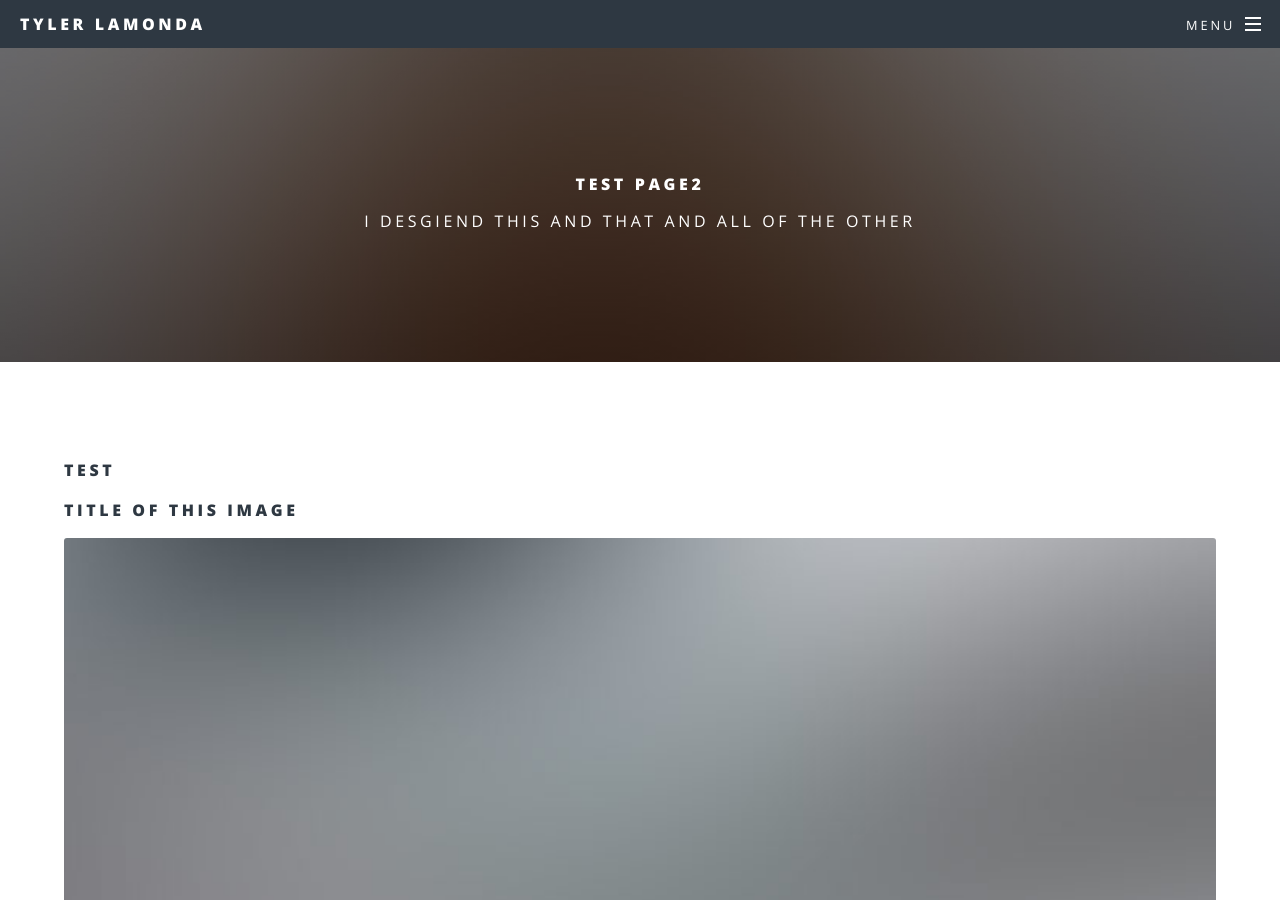
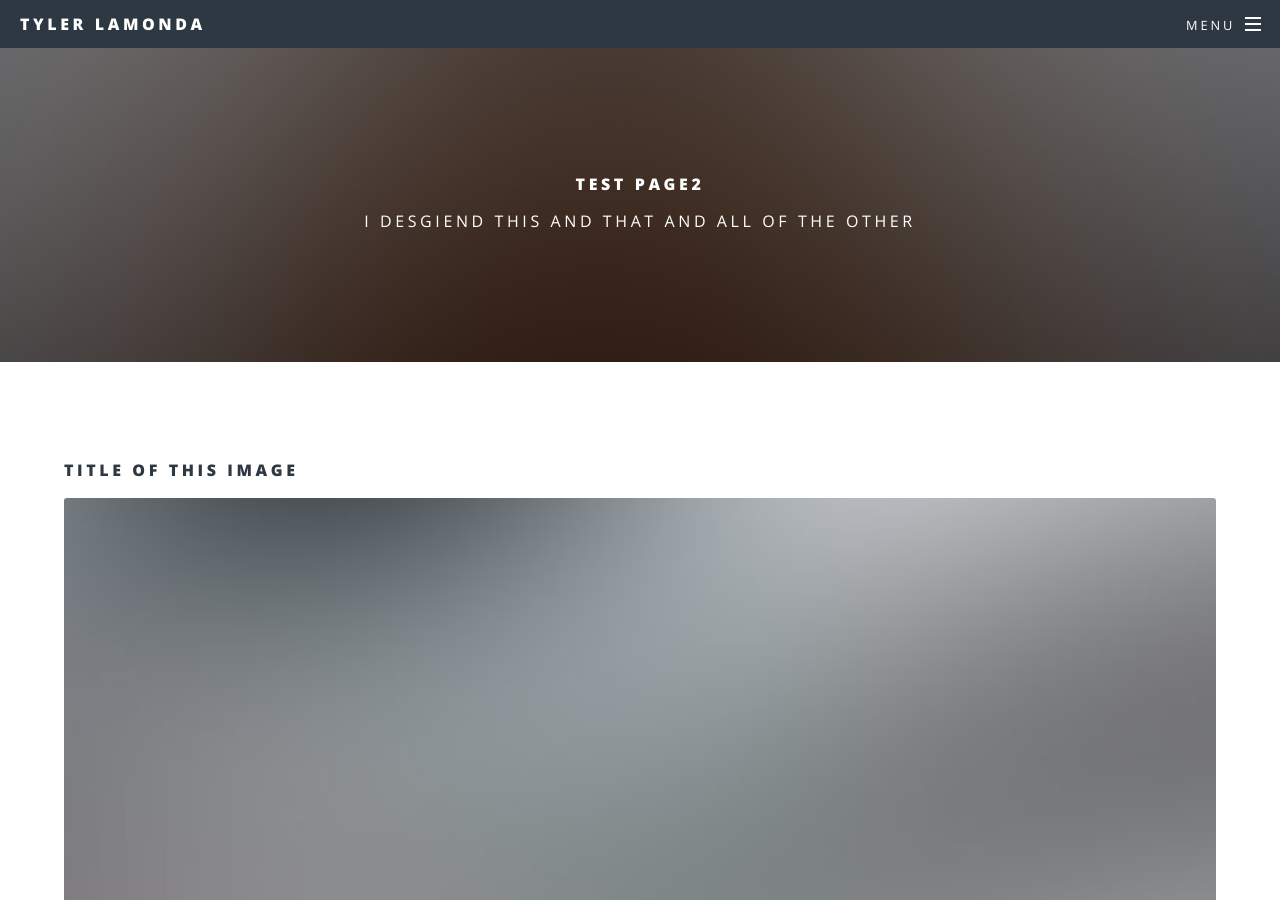
Before and after one commit to tylerlamonda/website_3, a Jekyll site: the page built from _posts/2017-06-10-test.md, in a window 1280 px wide and 900 px high. Built offline with Jekyll 4.4.1, drawn with Linux system fonts in a browser that asks for light colours.

Commit message:
removing redundant title

```diff
--- a/_layouts/post.html
+++ b/_layouts/post.html
@@ -10,7 +10,7 @@ layout: default
 
   <section class="wrapper style5">
     <div class="inner">
-      <section><h4>Test</h4></section>
+      <!--<section><h4></h4></section>-->
       {% for image_item in page.image_items %}
         <section>
           <h4>{{ image_item.title }}</h4>
```
